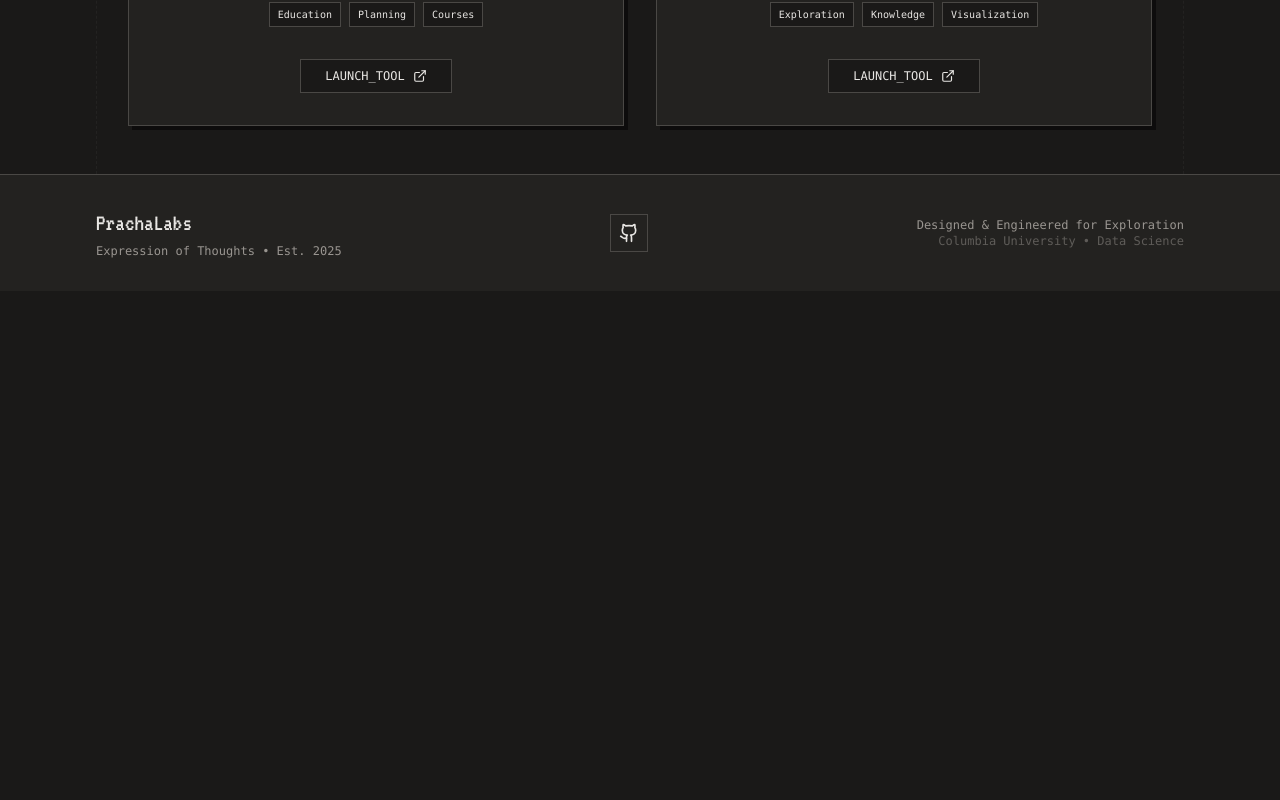
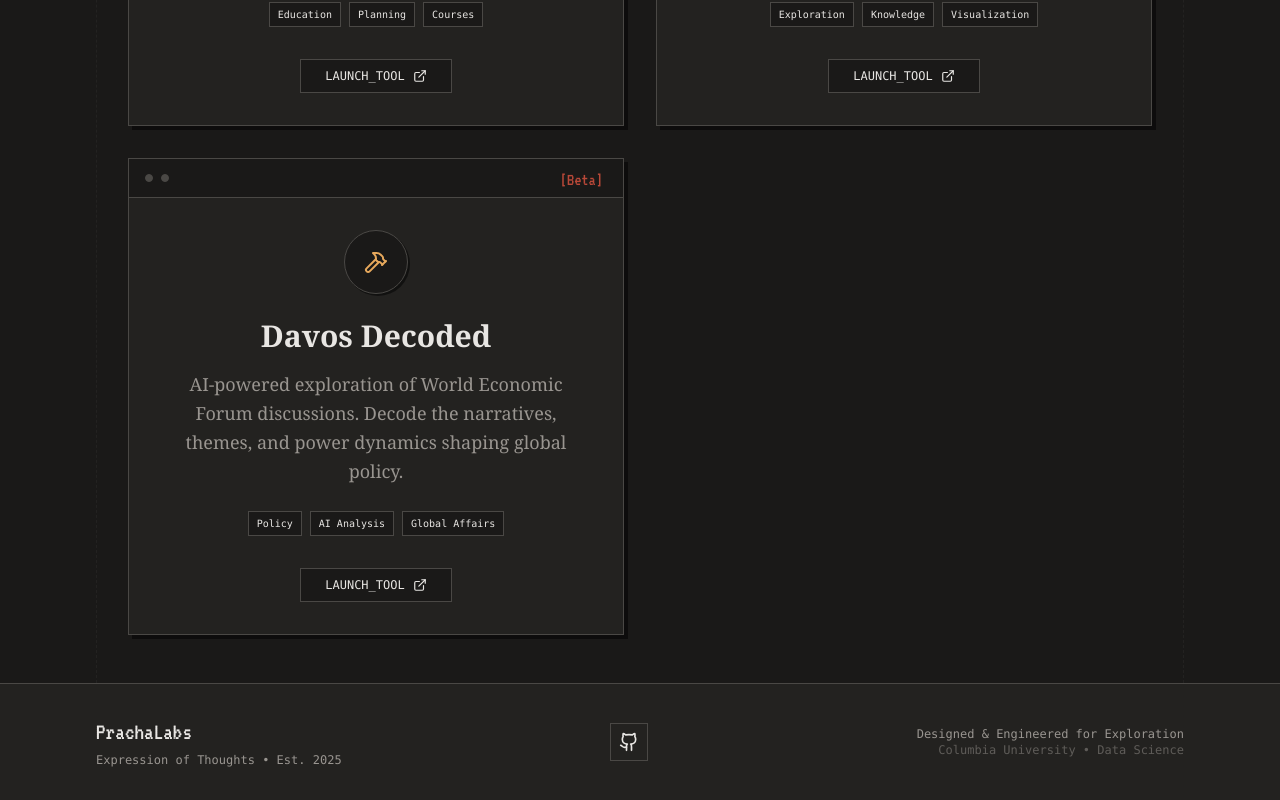
Before and after one commit to prachalabsai/prachalabsai.github.io, a React (Vite) app: page /#/tools in a window 1280 px wide. Shown: the part 1152-1952 px from the top of the page. Before the commit the page ends 1443 px from the top, so only its background shows below. Built offline with nearby package versions, Linux system fonts and the light colour scheme.

Commit message:
Add 'Davos Decoded' tool and reformat metrics arrays
Added a new tool entry 'Davos Decoded' to the TOOLS array with relevant metadata. Also reformatted the metrics arrays in EXPERIMENTS for consistent indentation.

```diff
--- a/data.ts
+++ b/data.ts
@@ -102,5 +102,13 @@ export const TOOLS: Tool[] = [
     url: 'https://nexus-connected-universes-569697114100.us-west1.run.app/',
     tags: ['Exploration', 'Knowledge', 'Visualization'],
     status: 'Alpha'
+  },
+  {
+    id: 'tool-005',
+    title: 'Davos Decoded',
+    description: 'AI-powered exploration of World Economic Forum discussions. Decode the narratives, themes, and power dynamics shaping global policy.',
+    url: 'https://davos-decoded.prachalabs.com/',
+    tags: ['Policy', 'AI Analysis', 'Global Affairs'],
+    status: 'Beta'
   }
 ];
```
Lines whose indentation alone changed are shown as unchanged.
